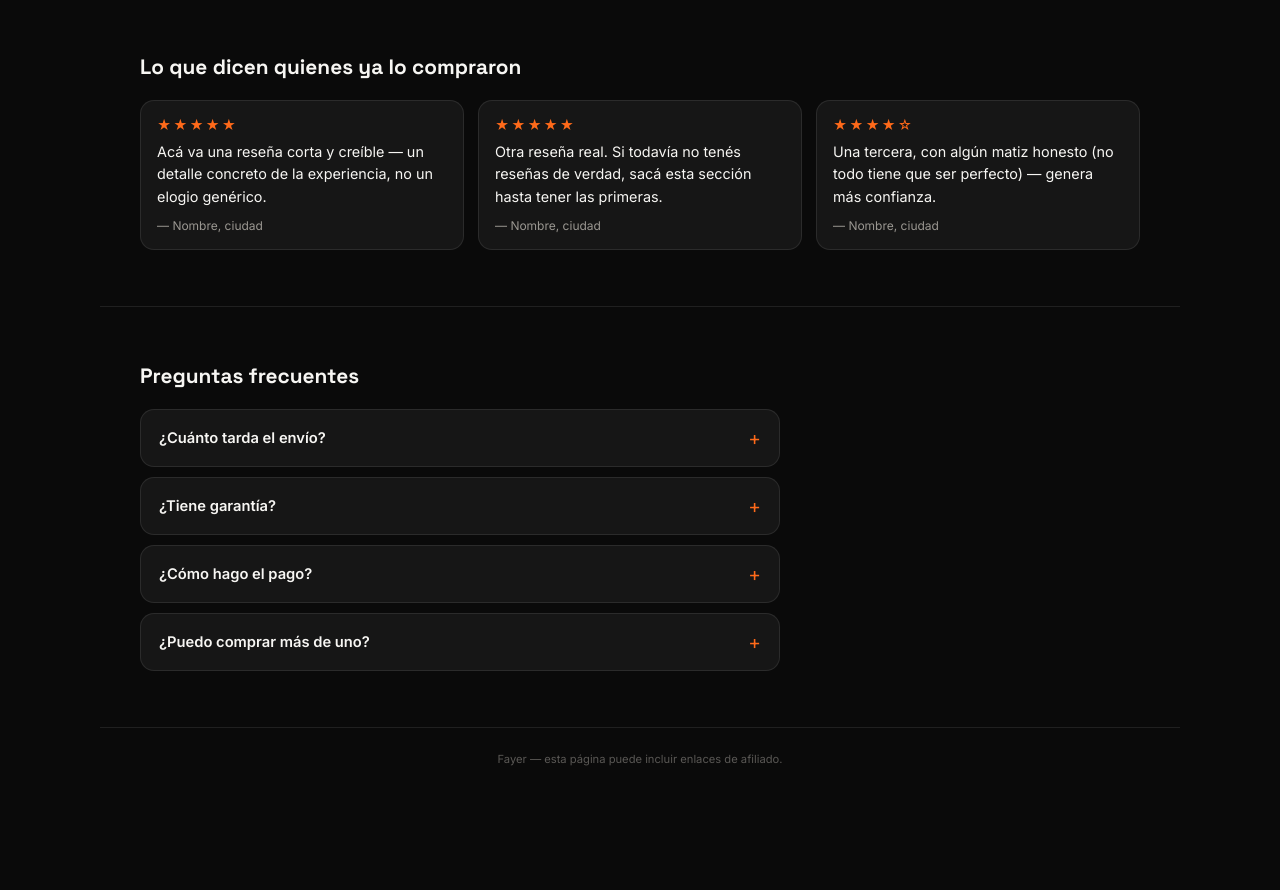
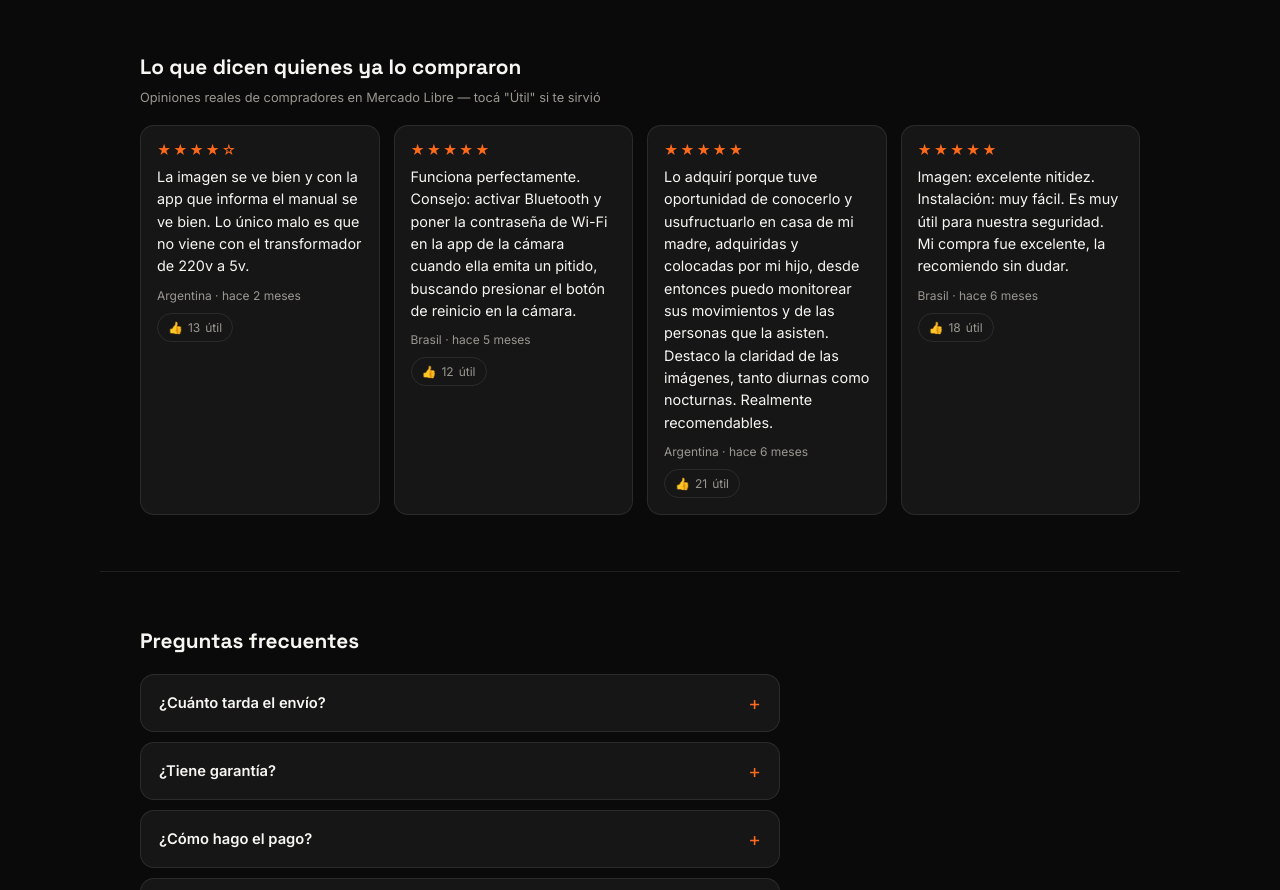
Before and after one commit to ivanoshiro08/fayer-web, a plain HTML site: page producto-3.html in a window 1280 px wide. Shown: the part 848-1738 px from the top of the page. Before the commit the page ends 1638 px from the top, so only its background shows below. Drawn offline with Linux system fonts and the light colour scheme.

Commit message:
Suma reseñas reales de la cámara genérica

```diff
--- a/producto-3.html
+++ b/producto-3.html
@@ -434,21 +434,39 @@
   <div class="section">
     <div class="section-inner">
       <h2 class="section-title">Lo que dicen quienes ya lo compraron</h2>
+      <p style="font-size:0.8rem;color:var(--text-dim);margin:-10px 0 20px;">Opiniones reales de compradores en Mercado Libre — tocá "Útil" si te sirvió</p>
       <div class="reviews">
         <div class="review-card">
-          <div class="review-stars">★★★★★</div>
-          <p class="review-text">Acá va una reseña corta y creíble — un detalle concreto de la experiencia, no un elogio genérico.</p>
-          <div class="review-author">— Nombre, ciudad</div>
+          <div class="review-stars">★★★★☆</div>
+          <p class="review-text">La imagen se ve bien y con la app que informa el manual se ve bien. Lo único malo es que no viene con el transformador de 220v a 5v.</p>
+          <div class="review-footer">
+            <div class="review-author">Argentina · hace 2 meses</div>
+            <button class="review-like-btn" data-review-id="p3-r1" data-base="13">👍 <span class="review-like-count">13</span> útil</button>
+          </div>
         </div>
         <div class="review-card">
           <div class="review-stars">★★★★★</div>
-          <p class="review-text">Otra reseña real. Si todavía no tenés reseñas de verdad, sacá esta sección hasta tener las primeras.</p>
-          <div class="review-author">— Nombre, ciudad</div>
+          <p class="review-text">Funciona perfectamente. Consejo: activar Bluetooth y poner la contraseña de Wi-Fi en la app de la cámara cuando ella emita un pitido, buscando presionar el botón de reinicio en la cámara.</p>
+          <div class="review-footer">
+            <div class="review-author">Brasil · hace 5 meses</div>
+            <button class="review-like-btn" data-review-id="p3-r2" data-base="12">👍 <span class="review-like-count">12</span> útil</button>
+          </div>
         </div>
         <div class="review-card">
-          <div class="review-stars">★★★★☆</div>
-          <p class="review-text">Una tercera, con algún matiz honesto (no todo tiene que ser perfecto) — genera más confianza.</p>
-          <div class="review-author">— Nombre, ciudad</div>
+          <div class="review-stars">★★★★★</div>
+          <p class="review-text">Lo adquirí porque tuve oportunidad de conocerlo y usufructuarlo en casa de mi madre, adquiridas y colocadas por mi hijo, desde entonces puedo monitorear sus movimientos y de las personas que la asisten. Destaco la claridad de las imágenes, tanto diurnas como nocturnas. Realmente recomendables.</p>
+          <div class="review-footer">
+            <div class="review-author">Argentina · hace 6 meses</div>
+            <button class="review-like-btn" data-review-id="p3-r3" data-base="21">👍 <span class="review-like-count">21</span> útil</button>
+          </div>
+        </div>
+        <div class="review-card">
+          <div class="review-stars">★★★★★</div>
+          <p class="review-text">Imagen: excelente nitidez. Instalación: muy fácil. Es muy útil para nuestra seguridad. Mi compra fue excelente, la recomiendo sin dudar.</p>
+          <div class="review-footer">
+            <div class="review-author">Brasil · hace 6 meses</div>
+            <button class="review-like-btn" data-review-id="p3-r4" data-base="18">👍 <span class="review-like-count">18</span> útil</button>
+          </div>
         </div>
       </div>
     </div>
```
